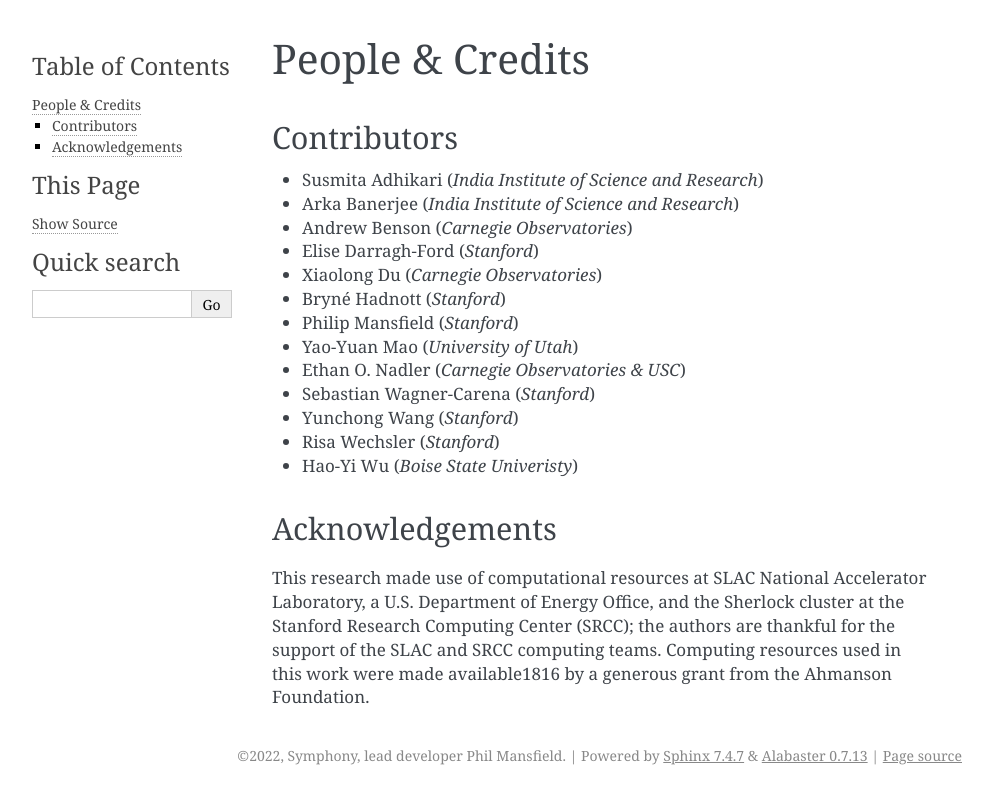
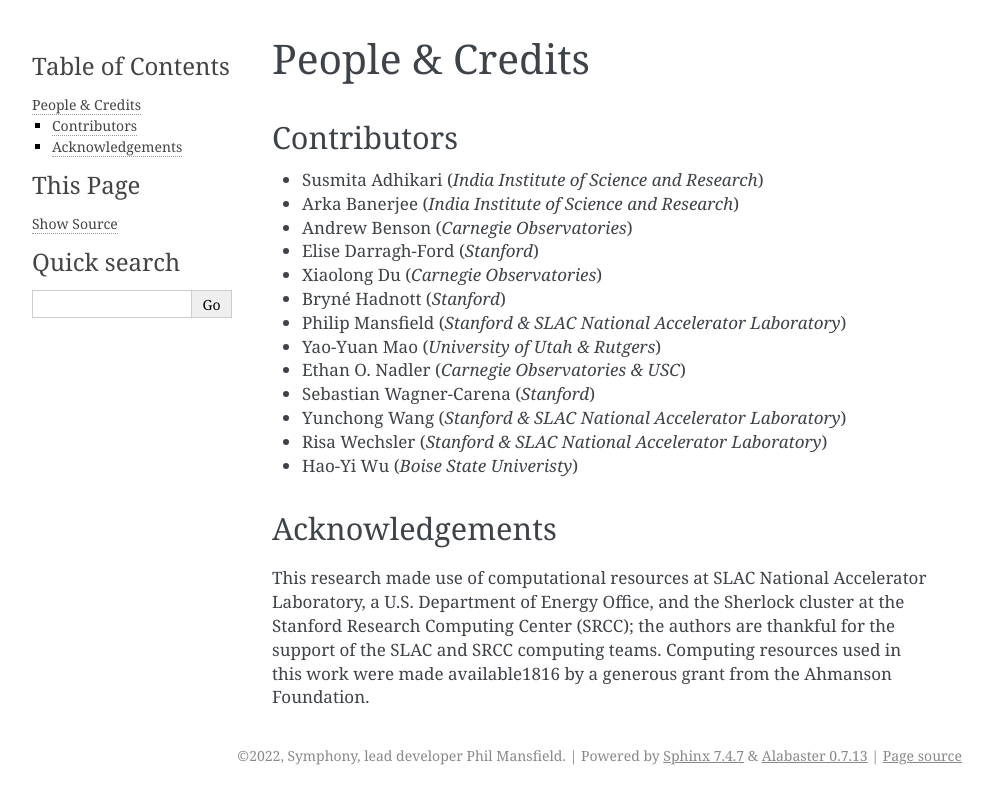
Before and after one commit to phil-mansfield/symphony, a Sphinx documentation site: the page built from docs/source/credits_acknowledgements.rst, in a window 1280 px wide. Shown: the top 804 px of the page, without its empty margins (148-1141 px from the left). Built offline with Sphinx 7.4.7, drawn with Linux system fonts in a browser that asks for light colours.

Commit message:
Updated affiliations

```diff
--- a/docs/source/credits_acknowledgements.rst
+++ b/docs/source/credits_acknowledgements.rst
@@ -11,12 +11,12 @@
 - Elise Darragh-Ford (*Stanford*)
 - Xiaolong Du (*Carnegie Observatories*)
 - Bryné Hadnott (*Stanford*)
-- Philip Mansfield (*Stanford*)
-- Yao-Yuan Mao (*University of Utah*)
+- Philip Mansfield (*Stanford & SLAC National Accelerator Laboratory*)
+- Yao-Yuan Mao (*University of Utah & Rutgers*)
 - Ethan O. Nadler (*Carnegie Observatories & USC*)
 - Sebastian Wagner-Carena (*Stanford*)
-- Yunchong Wang (*Stanford*)
-- Risa Wechsler (*Stanford*)
+- Yunchong Wang (*Stanford & SLAC National Accelerator Laboratory*)
+- Risa Wechsler (*Stanford & SLAC National Accelerator Laboratory*)
 - Hao-Yi Wu (*Boise State Univeristy*)
 
 Acknowledgements
```
